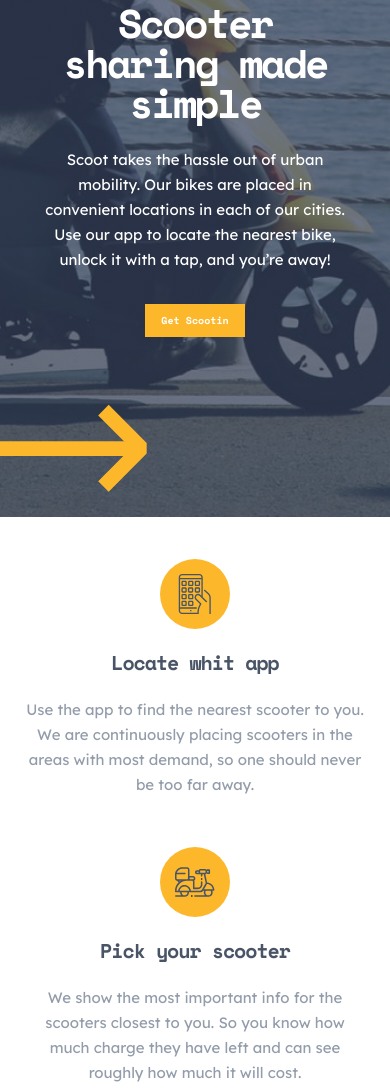
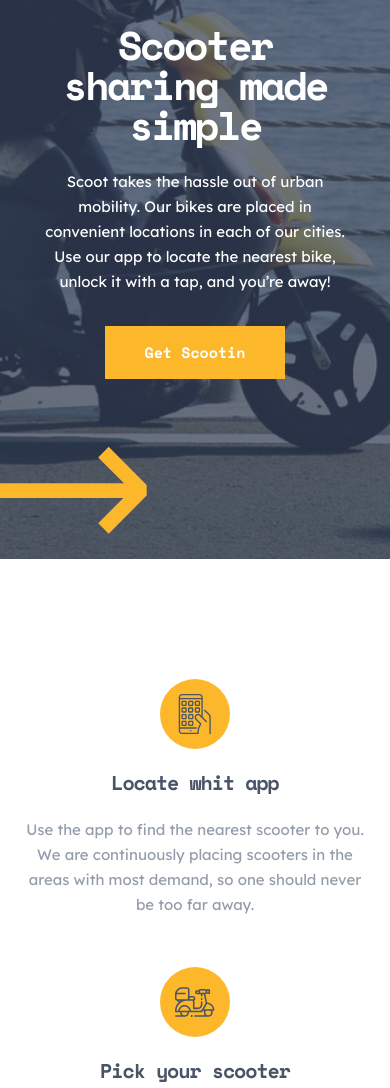
Before and after one commit to ValouZ/ECV-scoot, a website built with Parcel: page src/index.html in a window 390 px wide. Shown: the part 188-1276 px from the top of the page. Built offline with nearby package versions, Linux system fonts and the light colour scheme.

Commit message:
ajustement bouton

```diff
--- a/src/assets/style/components/_button.scss
+++ b/src/assets/style/components/_button.scss
@@ -1,5 +1,6 @@
-.button{
-    border: solid $yellow;
+.button {
+  @include flex($jc: center, $ai: center);
+  border: 3px solid $yellow;
   background-color: $yellow;
   color: $white;
   width: 180px;
@@ -7,37 +8,13 @@
   font-family: Space Mono;
   font-weight: bold;
   font-size: 15px;
-    display: inline-flex;
-    justify-content: center;
-    align-items: center;
-    &:hover{
-        border: solid $yellow;
-        background-color: initial;
+  line-height: 25px;
+  cursor: pointer;
+  transition: 0.4s;
+
+  &:hover {
+    border-color: $yellow;
+    background-color: unset;
     color: $yellow;
-        transition: 0.4s;
-        cursor: pointer;
   }
 }
-
-@media screen and (max-width: 600px) {
-    .button{
-        border: solid $yellow;
-        background-color: $yellow;
-        color: $white;
-        width: 100px;
-        height: 33px;
-        font-family: Space Mono;
-        font-weight: bold;
-        font-size: 10px;
-        display: inline-flex;
-        justify-content: center;
-        align-items: center;
-        &:hover{
-            border: solid $yellow;
-            background-color: initial;
-            color: $yellow;
-            transition: 0.4s;
-            cursor: pointer;
-        }
-    }
-}
--- a/src/assets/style/components/_figureicone.scss
+++ b/src/assets/style/components/_figureicone.scss
@@ -1,5 +1,5 @@
-.section-figure-icones{
-  padding: 5vh 6vw;
+.figure-icones{
+  margin: 120px 6vw;
   text-align: center;
   @include flex($dir: column, $jc:center, $ai:center, $gap: 50px);
   @include between-desktop-tablet{
--- a/src/index.html
+++ b/src/index.html
@@ -69,8 +69,8 @@
         </article>
       </section>
 
-      <section class="section-figure-icones">
-        <article class="section-figure-icones__article">
+      <section class="figure-icones">
+        <article class="figure-icones__article">
           <div>
             <img
               src="./assets/image/home_phone.svg"
```
Lines whose indentation alone changed are shown as unchanged.
